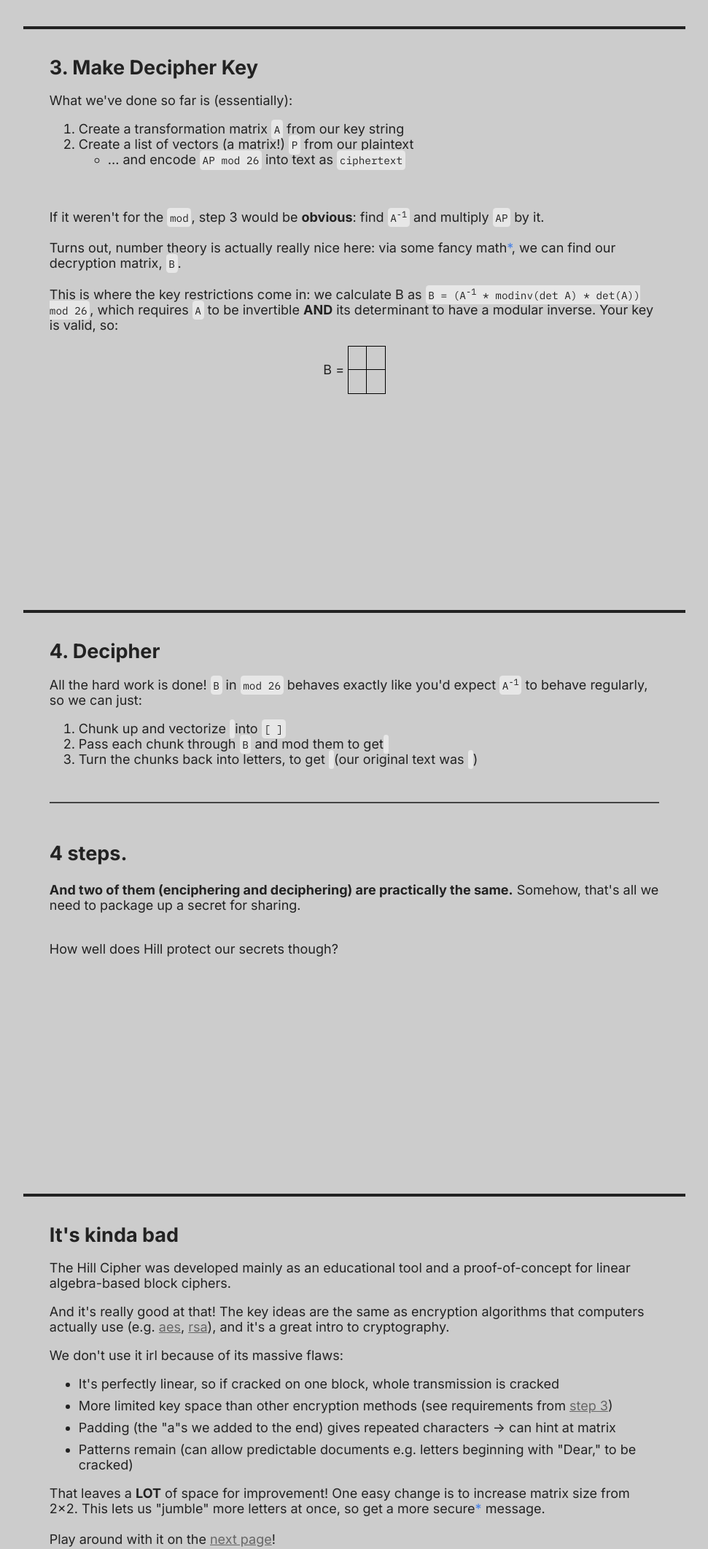
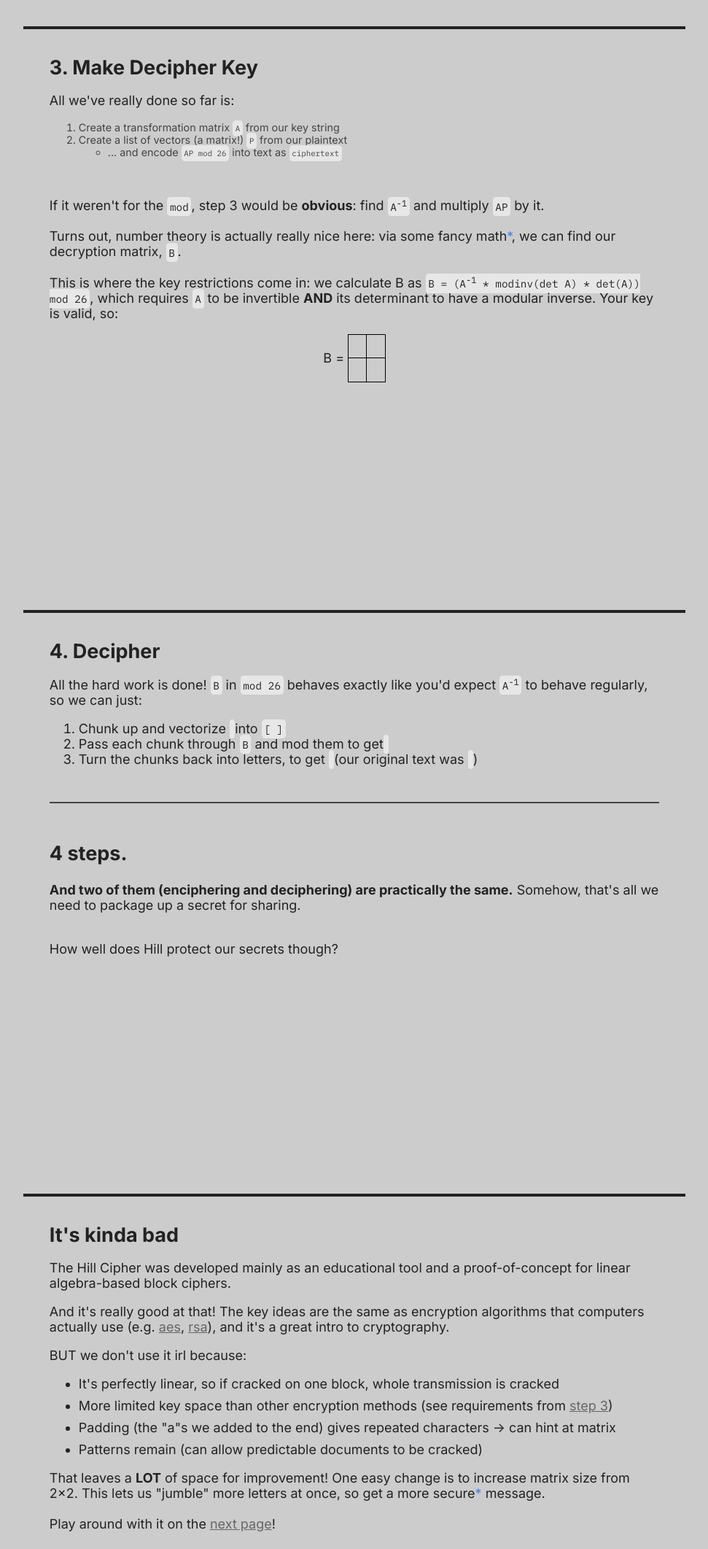
Before and after one commit to ommehta16/how2hill, a website built with Vite: page index.html in a window 1280 px wide. Shown: the part 5560-7683 px from the top of the page at 73% size, without its empty margins (154-1125 px from the left). Built offline with nearby package versions, Linux system fonts and the light colour scheme.

Commit message:
More text shortening + shrinking for mobile

```diff
--- a/index.html
+++ b/index.html
@@ -187,7 +187,7 @@
     <section id="step-3">
       <h1>3. Make Decipher Key</h1>
       <p>
-        What we've done so far is (essentially):
+        All we've really done so far is:
       </p>
       <ol>
         <li>Create a transformation matrix <code>A</code> from our key string</li>
@@ -227,12 +227,12 @@
       <h1>It's kinda bad</h1>
       <p>The Hill Cipher was developed mainly as an <span data-title="like how it's being used right now!">educational tool</span> and a proof-of-concept for linear algebra-based <span data-title="ciphers that encrypt multiple characters together">block ciphers</span>.</p>
       <p>And it's really good at that! The key ideas are the same as encryption algorithms that computers actually use (e.g. <a href="https://en.wikipedia.org/wiki/Advanced_Encryption_Standard" target="_blank">aes</a>, <a href="https://en.wikipedia.org/wiki/RSA_cryptosystem" target="_blank">rsa</a>), and it's a great intro to cryptography.</p>
-      <p>We don't use it irl because of its massive flaws:</p>
+      <p>BUT we don't use it irl because:</p>
       <ul>
         <li>It's perfectly linear, so if cracked on one block, whole transmission is cracked</li>
         <li>More limited key space than other encryption methods (see requirements from <a href="#step-3">step 3</a>)</li>
         <li>Padding (the "a"s we added to the end) gives repeated characters -> can hint at matrix</li>
-        <li>Patterns remain (can allow predictable documents e.g. letters beginning with "Dear," to be cracked)</li>
+        <li>Patterns remain (can allow predictable documents to be cracked)</li>
       </ul>
       <p>
         That leaves a <b>LOT</b> of space for improvement! One easy change is to increase matrix size from 2x2. This lets us "jumble" more letters at once, so get a more secure<span class="asterisk" data-title="less insecure?">*</span> message.<br /><br />
@@ -254,7 +254,7 @@
       </section>
       <footer>
         <span>(c) <a target="_blank" href="https://ommehta16.github.io">Om Mehta</a> 2026</span>
-        <span>Final Project for Reyes' Pd. 3 Linear Algebra '25-'26</span>
+        <span>Final Project for Linear Algebra '26</span>
       </footer>
     </div>
     <div class="error-popup error">
--- a/src/style.css
+++ b/src/style.css
@@ -486,7 +486,7 @@ input.caesar-demo-text {
   field-sizing: content;
 }
 
-section#step-1 ul {
+section#step-1 ul, section#step-3 ol {
   font-size: 0.8rem;
   color:var(--text-med);
 }
```
